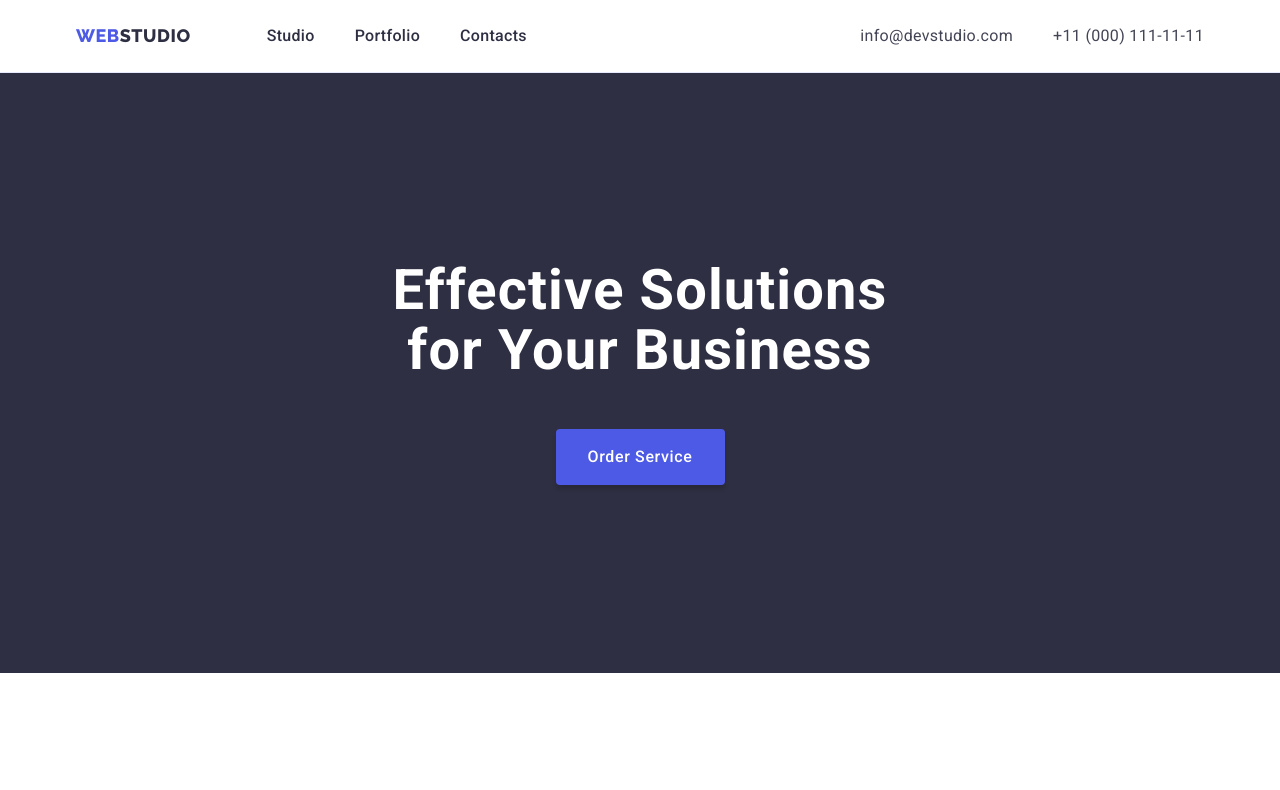
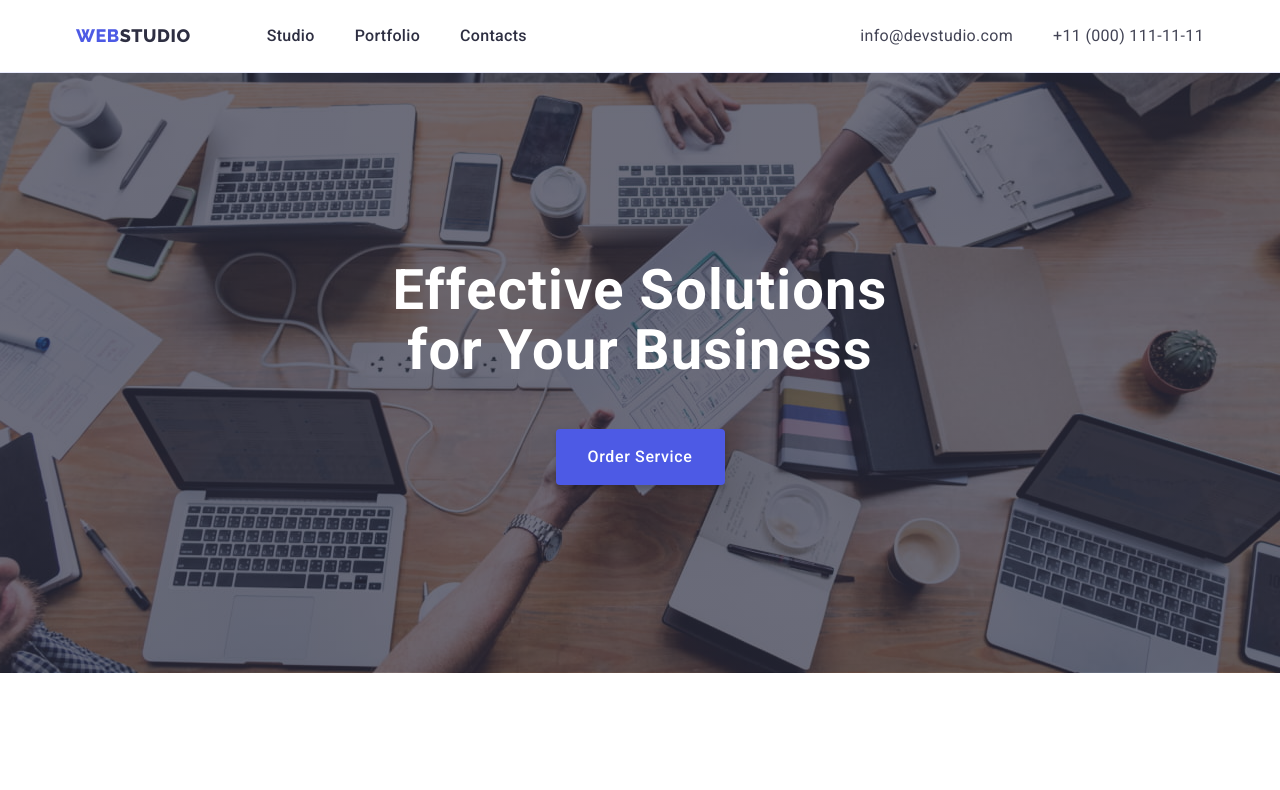
Before and after one commit to Oleggman/goit-markup-hw-04, a plain HTML site: page index.html in a window 1280 px wide. Shown: the top 790 px of the page. Drawn offline with nearby package versions, Linux system fonts and the light colour scheme.

Commit message:
Update hero section

```diff
--- a/css/style.css
+++ b/css/style.css
@@ -181,8 +181,12 @@ img {
 
 .hero {
   padding: 188px 0;
+  color: var(--white-color);
   background-color: var(--secondary-color);
-  color: var(--white-color);
+  background-image: linear-gradient(rgba(46, 47, 66, 0.7), rgba(46, 47, 66, 0.7)), url(../images/hero/hero-bg.jpg);
+  background-repeat: no-repeat;
+  background-position: center;
+  background-size: cover;
 }
 
 .hero-title {
```
Also changed, not shown: images/hero/hero-bg.jpg (added).
